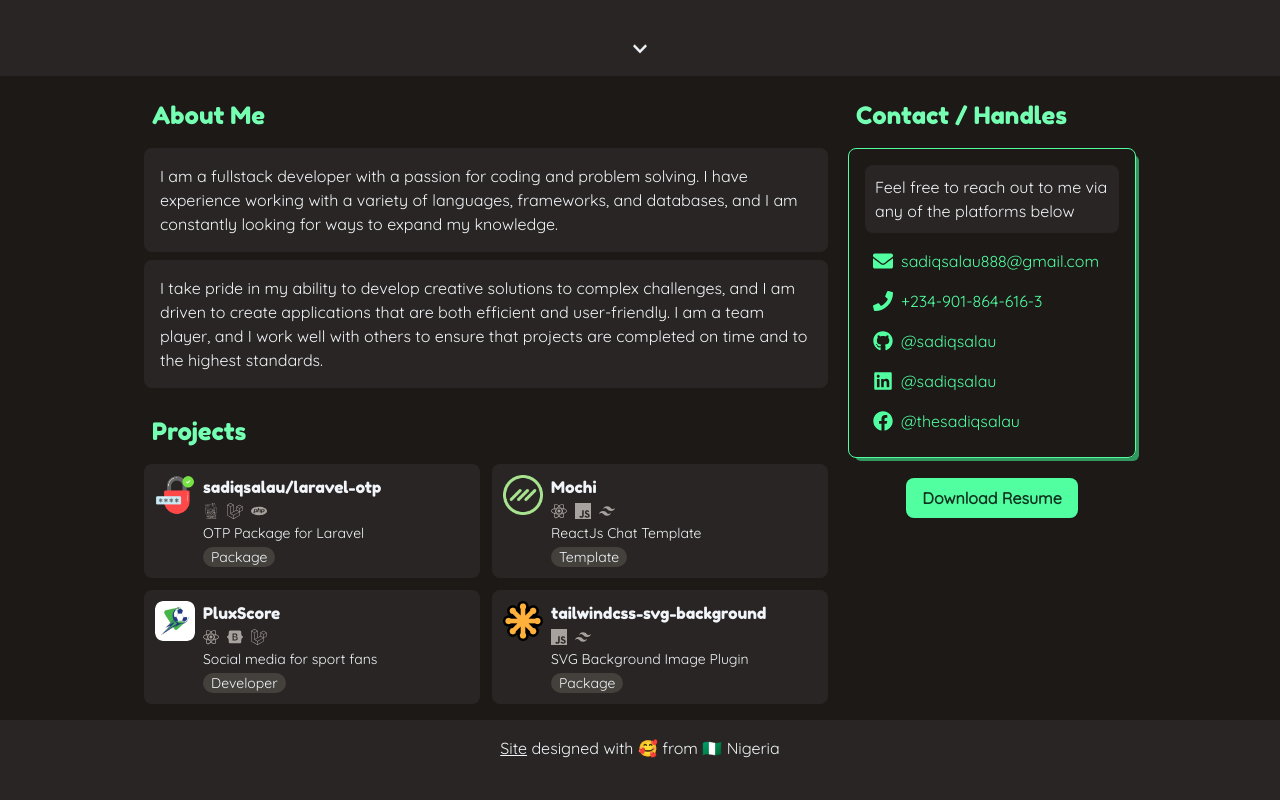
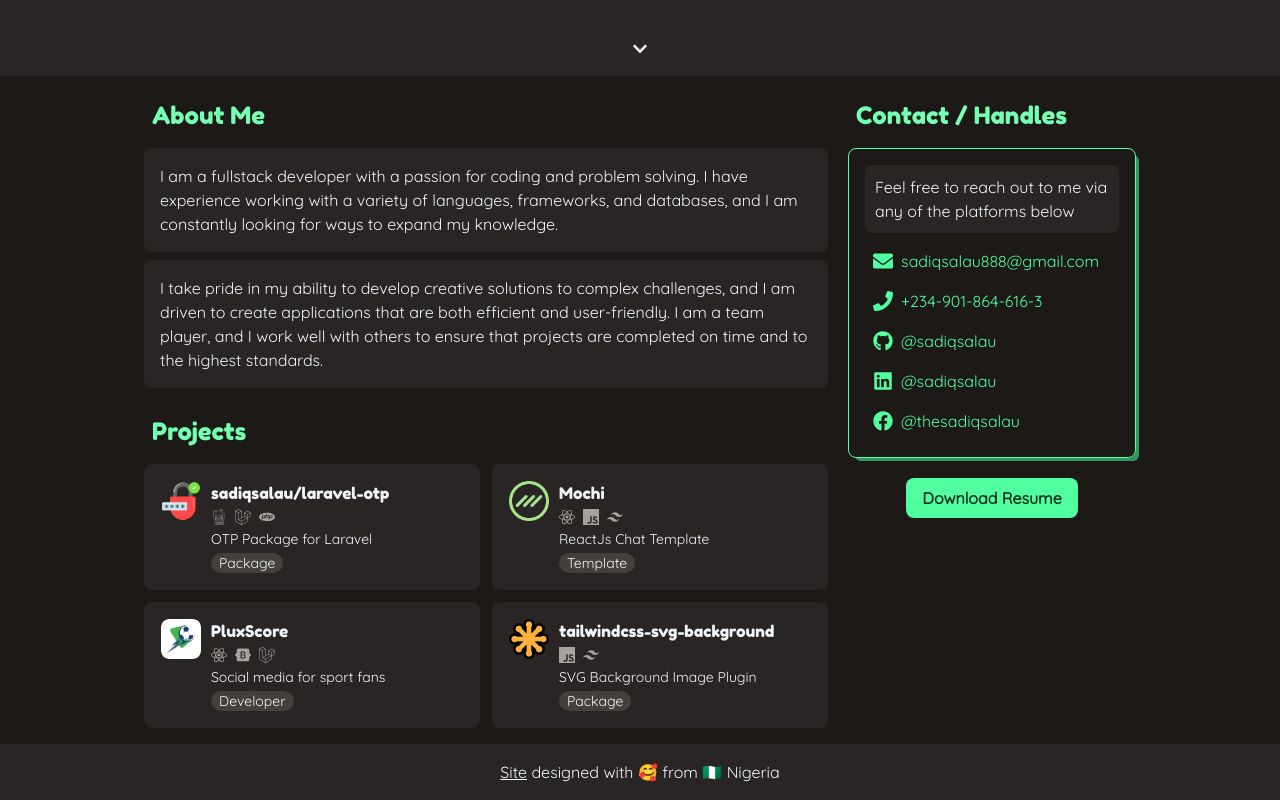
Before and after one commit to sadiqsalau/sadiqsalau.github.io, a React (Vite) app: page / in a window 1280 px wide. Shown: the part 724-1524 px from the top of the page. Before the commit the page ends 1500 px from the top, so only its background shows below. Built offline with nearby package versions, Linux system fonts and the light colour scheme.

Commit message:
Increased container padding

```diff
--- a/src/components/project/project.jsx
+++ b/src/components/project/project.jsx
@@ -17,11 +17,11 @@ export const Project = ({ project }) => {
         className={clsx(
           "bg-stone-800",
           "border border-transparent hover:border-green-500",
-          "rounded-lg p-2.5",
+          "rounded-lg p-4",
           "flex flex-col gap-2"
         )}
       >
-        <div className="flex gap-2">
+        <div className="flex gap-2.5">
           {/* Icon */}
           <img
             src={project.icon}
```
